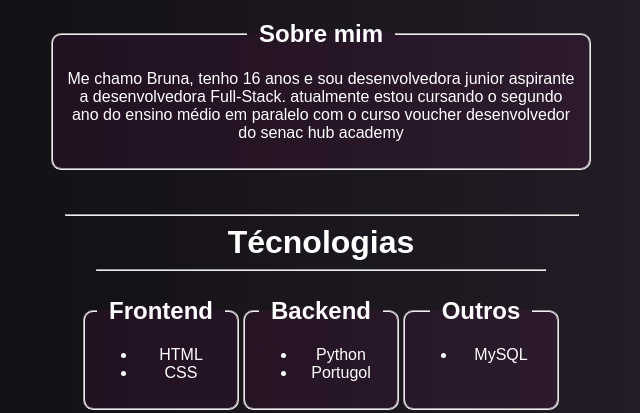
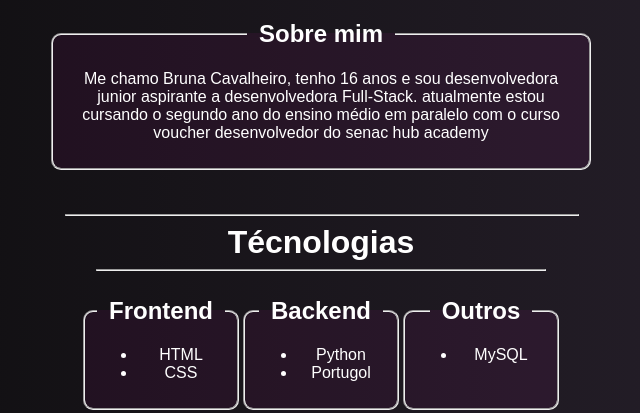
Before and after one commit to BrunaBorgs/portifolio-, a plain HTML site: page index.html in a window 1280 px wide. Shown: the part 415-828 px from the top of the page, without its empty margins (319-959 px from the left). Drawn offline with Linux system fonts and the light colour scheme.

Commit message:
adicionando nome completo ao sobre mim

```diff
--- a/index.html
+++ b/index.html
@@ -105,7 +105,7 @@
                     <h1>Sobre mim</h1>
                 </legend>
                 <div class="caixa">
-                    <p>Me chamo Bruna, tenho 16 anos e sou desenvolvedora junior aspirante a desenvolvedora Full-Stack.
+                    <p>Me chamo Bruna Cavalheiro, tenho 16 anos e sou desenvolvedora junior aspirante a desenvolvedora Full-Stack.
                         atualmente estou cursando o segundo ano do ensino médio em
                         paralelo com
                         o curso voucher desenvolvedor do senac hub academy</p>
```
